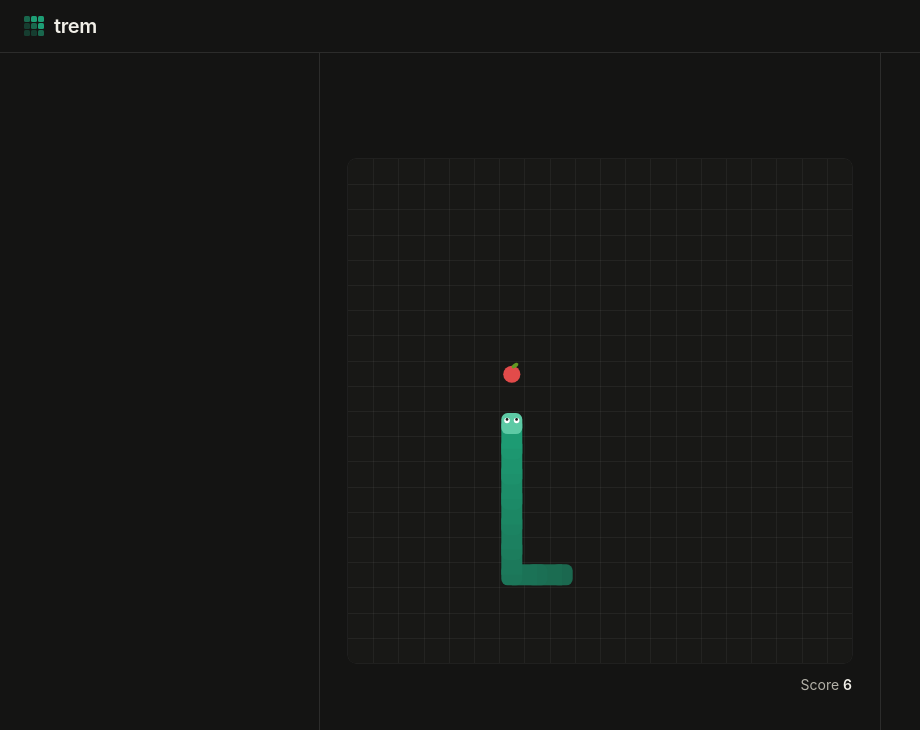
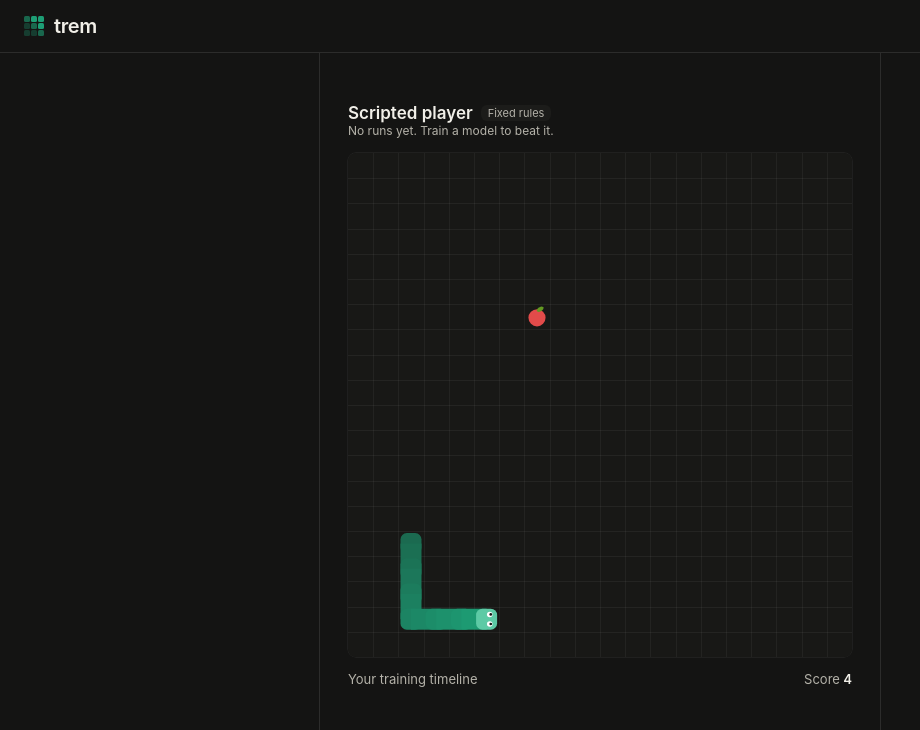
Before and after one commit to aktfarhan/trem, a React (Vite) app: page / in a window 1280 px wide. Shown: the top 730 px of the page, without its empty margins (0-920 px from the left). Built offline with nearby package versions, Linux system fonts and the light colour scheme.

Commit message:
Add the header text and Live line around the board

```diff
--- a/package.json
+++ b/package.json
@@ -11,6 +11,8 @@
         "test": "vitest"
     },
     "dependencies": {
+        "@tabler/icons-react": "^3.19.0",
+        "clsx": "^2.1.1",
         "react": "^19.3.1",
         "react-dom": "^19.3.1"
     },
--- a/src/hooks/useElementSize.ts
+++ b/src/hooks/useElementSize.ts
@@ -21,10 +21,10 @@ export function useElementSize({ ref }: UseElementSizeParams) {
         const element = ref.current;
         if (!element) return;
         const observer = new ResizeObserver(([entry]) => {
-            const { width, height } = entry.contentRect;
-            setSize({ width, height });
+            const [box] = entry.borderBoxSize;
+            setSize({ width: box.inlineSize, height: box.blockSize });
         });
-        observer.observe(element);
+        observer.observe(element, { box: 'border-box' });
         return () => observer.disconnect();
     }, [ref]);
 
--- a/src/index.css
+++ b/src/index.css
@@ -2,9 +2,20 @@
 
 @theme static {
     --font-sans: -apple-system, BlinkMacSystemFont, 'Segoe UI', Inter, Helvetica, Arial, sans-serif;
+    --text-11: 0.6875rem;
+    --text-11--line-height: normal;
+    --text-xs--line-height: normal;
+    --text-13: 0.8125rem;
+    --text-13--line-height: normal;
+    --text-17: 1.0625rem;
+    --text-17--line-height: normal;
     --text-xl--line-height: normal;
+    --leading-title: 1.2;
+    --leading-subtitle: 1.3;
     --tracking-tight: -0.02em;
+    --spacing-timeline: 61.5px;
     --color-page: #141413;
+    --color-surface: #1c1c1a;
     --color-ink: #f1efe8;
     --color-ink-muted: #b4b2a9;
     --color-line: rgb(255 255 255 / 0.1);
--- a/src/tasks/snake/SnakePlayground.tsx
+++ b/src/tasks/snake/SnakePlayground.tsx
@@ -1,15 +1,26 @@
 import { useRef } from 'react';
 import { fitBoard } from './board/fit';
 import SnakeBoard from './board/SnakeBoard';
+import { useSnakeLoop } from './board/useSnakeLoop';
+import TrainingHeader from './training/TrainingHeader';
+import TrainingTimeline from './training/TrainingTimeline';
 import { useElementSize } from '../../hooks/useElementSize';
 
-const RESERVED_HEIGHT = 143.5;
+function SnakePlayground() {
+    // Middle column's free space, header and the timeline
+    const stageRef = useRef<HTMLDivElement>(null);
+    const headerRef = useRef<HTMLDivElement>(null);
+    const timelineRef = useRef<HTMLDivElement>(null);
+    const stage = useElementSize({ ref: stageRef });
+    const header = useElementSize({ ref: headerRef });
+    const timeline = useElementSize({ ref: timelineRef });
 
-function SnakePlayground() {
-    // Middle column's free space, and the board that fits it
-    const stageRef = useRef<HTMLDivElement>(null);
-    const stage = useElementSize({ ref: stageRef });
-    const { boardSize, wrapWidth } = fitBoard(stage.width, stage.height, RESERVED_HEIGHT);
+    // Board that fits the space the header and timeline leave
+    const reservedHeight = header.height + timeline.height;
+    const { boardSize, wrapWidth } = fitBoard(stage.width, stage.height, reservedHeight);
+
+    // Scripted player game
+    const game = useSnakeLoop();
 
     return (
         <div className="flex min-h-0 flex-1">
@@ -17,7 +28,9 @@ function SnakePlayground() {
             <main className="flex min-w-0 flex-1 flex-col px-7 py-5">
                 <div ref={stageRef} className="flex min-h-0 flex-1 items-center justify-center">
                     <div style={{ width: wrapWidth }} className="flex flex-col">
-                        <SnakeBoard size={boardSize} />
+                        <TrainingHeader ref={headerRef} />
+                        <SnakeBoard size={boardSize} state={game} />
+                        <TrainingTimeline ref={timelineRef} score={game.score} />
                     </div>
                 </div>
             </main>
--- a/src/tasks/snake/board/SnakeBoard.tsx
+++ b/src/tasks/snake/board/SnakeBoard.tsx
@@ -1,19 +1,17 @@
 import { drawSnakeGame } from './draw';
 import { readBoardColors } from './colors';
-import { useSnakeLoop } from './useSnakeLoop';
 import { useEffect, useMemo, useRef } from 'react';
+import type { SnakeState } from '../game';
 
 // Width and height of the board
 interface SnakeBoardProps {
     size: number;
+    state: SnakeState;
 }
 
-function SnakeBoard({ size }: SnakeBoardProps) {
+function SnakeBoard({ size, state }: SnakeBoardProps) {
     // Canvas the game is drawn on
     const canvasRef = useRef<HTMLCanvasElement>(null);
-
-    // Game the bot is playing
-    const state = useSnakeLoop();
 
     // Board colors read once on mount
     const colors = useMemo(() => readBoardColors(), []);
@@ -33,7 +31,6 @@ function SnakeBoard({ size }: SnakeBoardProps) {
     }, [state, colors, size, pixelRatio]);
 
     return (
-        <div className="flex flex-col gap-3">
         <canvas
             ref={canvasRef}
             width={canvasSize}
@@ -43,10 +40,6 @@ function SnakeBoard({ size }: SnakeBoardProps) {
             style={{ width: size, height: size }}
             className="self-center rounded-lg hairline-ring"
         />
-            <p className="text-right text-sm text-ink-muted">
-                Score <span className="font-semibold text-ink">{state.score}</span>
-            </p>
-        </div>
     );
 }
 
--- /dev/null
+++ b/src/tasks/snake/training/ScriptedPlayerTitle.tsx
@@ -0,0 +1,17 @@
+function ScriptedPlayerTitle() {
+    return (
+        <div className="flex min-w-0 flex-col">
+            <div className="flex items-center gap-2">
+                <span className="text-17 leading-title font-semibold">Scripted player</span>
+                <span className="rounded-md bg-surface px-1.75 py-0.25 text-11 text-ink-muted">
+                    Fixed rules
+                </span>
+            </div>
+            <span className="truncate text-xs leading-subtitle text-ink-muted">
+                No runs yet. Train a model to beat it.
+            </span>
+        </div>
+    );
+}
+
+export default ScriptedPlayerTitle;
--- /dev/null
+++ b/src/tasks/snake/training/TrainingHeader.tsx
@@ -0,0 +1,21 @@
+import ScriptedPlayerTitle from './ScriptedPlayerTitle';
+import type { Ref } from 'react';
+
+// Header element
+interface TrainingHeaderProps {
+    ref: Ref<HTMLDivElement>;
+}
+
+function TrainingHeader({ ref }: TrainingHeaderProps) {
+    return (
+        <div ref={ref} className="pb-3.5">
+            <div className="flex h-9 items-center justify-between gap-3">
+                <div className="flex min-w-0 items-center gap-2 overflow-hidden whitespace-nowrap">
+                    <ScriptedPlayerTitle />
+                </div>
+            </div>
+        </div>
+    );
+}
+
+export default TrainingHeader;
--- /dev/null
+++ b/src/tasks/snake/training/TrainingTimeline.tsx
@@ -0,0 +1,23 @@
+import type { Ref } from 'react';
+
+// Timeline element, with padding
+interface TrainingTimelineProps {
+    ref: Ref<HTMLDivElement>;
+    score: number;
+}
+
+function TrainingTimeline({ ref, score }: TrainingTimelineProps) {
+    return (
+        <div ref={ref} className="pt-3">
+            <div className="flex h-5 items-center justify-between text-13 text-ink-muted">
+                <span>Your training timeline</span>
+                <span>
+                    Score <b className="font-semibold text-ink tabular-nums">{score}</b>
+                </span>
+            </div>
+            <div className="h-timeline" />
+        </div>
+    );
+}
+
+export default TrainingTimeline;
```
Also changed, not shown: 1 other file (tests, documents, lock files or other folders). Lines whose indentation alone changed are shown as unchanged.
